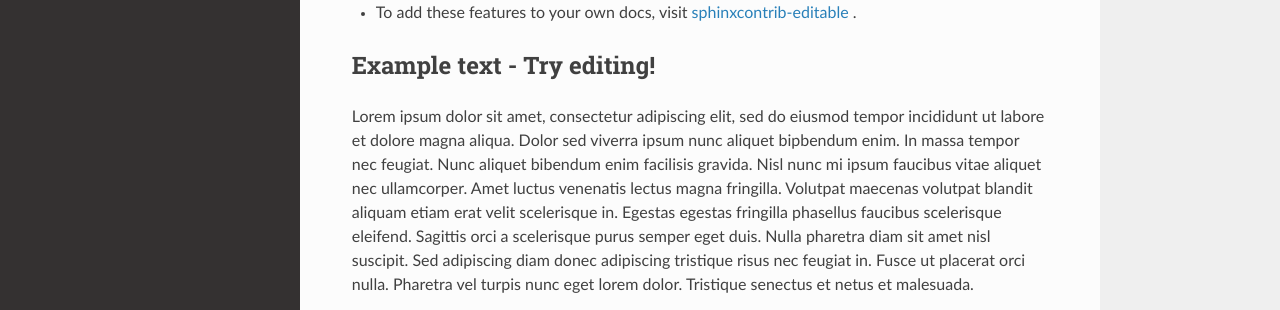
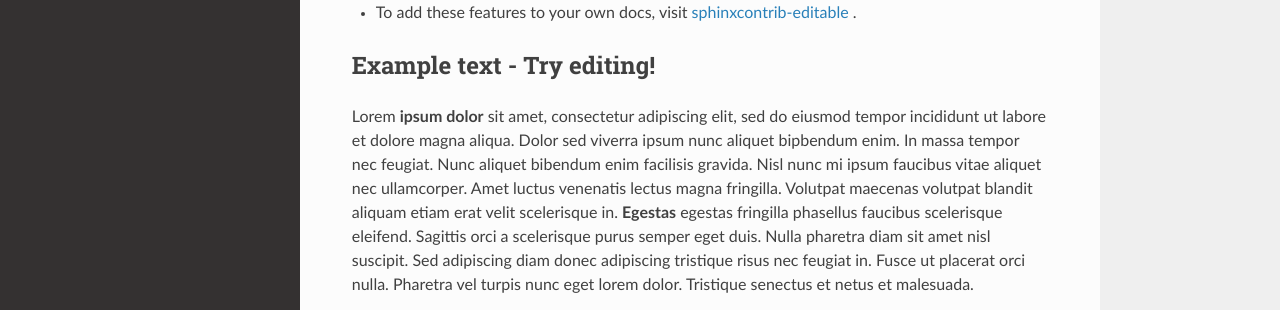
Before and after one commit to interdoc-edit-bot/editable-docs-demo, a Sphinx documentation site: the page built from docs/index.rst, in a window 1280 px wide and 1170 px high. Shown: the part 231-541 px from the top of the window. Built offline with Sphinx 7.4.7 and the Read the Docs theme 2.0.0, drawn with Linux system fonts in a browser that asks for light colours.

Commit message:
Interactive edit

```diff
--- a/docs/index.rst
+++ b/docs/index.rst
@@ -12,17 +12,19 @@
 Example text - Try editing!
 ===================================
 
-Lorem ipsum dolor sit amet, consectetur adipiscing elit, sed do eiusmod tempor
-incididunt ut labore et dolore magna aliqua. Dolor sed viverra ipsum nunc
-aliquet bipbendum enim. In massa tempor nec feugiat. Nunc aliquet bibendum enim
-facilisis gravida. Nisl nunc mi ipsum faucibus vitae aliquet nec ullamcorper.
-Amet luctus venenatis lectus magna fringilla. Volutpat maecenas volutpat
-blandit aliquam etiam erat velit scelerisque in. Egestas egestas fringilla
-phasellus faucibus scelerisque eleifend. Sagittis orci a scelerisque purus
-semper eget duis. Nulla pharetra diam sit amet nisl suscipit. Sed adipiscing
-diam donec adipiscing tristique risus nec feugiat in. Fusce ut placerat orci
-nulla. Pharetra vel turpis nunc eget lorem dolor. Tristique senectus et netus
-et malesuada.
+Lorem **ipsum dolor** sit amet, consectetur adipiscing elit, sed do
+eiusmod tempor incididunt ut labore et dolore magna aliqua. Dolor sed
+viverra ipsum nunc aliquet bipbendum enim. In massa tempor nec feugiat.
+Nunc aliquet bibendum enim facilisis gravida. Nisl nunc mi ipsum
+faucibus vitae aliquet nec ullamcorper. Amet luctus venenatis lectus
+magna fringilla. Volutpat maecenas volutpat blandit aliquam etiam erat
+velit scelerisque in. **Egestas** egestas fringilla phasellus faucibus
+scelerisque eleifend. Sagittis orci a scelerisque purus semper eget
+duis. Nulla pharetra diam sit amet nisl suscipit. Sed adipiscing diam
+donec adipiscing tristique risus nec feugiat in. Fusce ut placerat orci
+nulla. Pharetra vel turpis nunc eget lorem dolor. Tristique senectus et
+netus et malesuada.
+
 
 Etiam tempor orci eu lobortis elementum nibh tellus molestie. Neque egestas
 congue quisque egestas. Egestas integer eget aliquet nibh praesent tristique.
```
